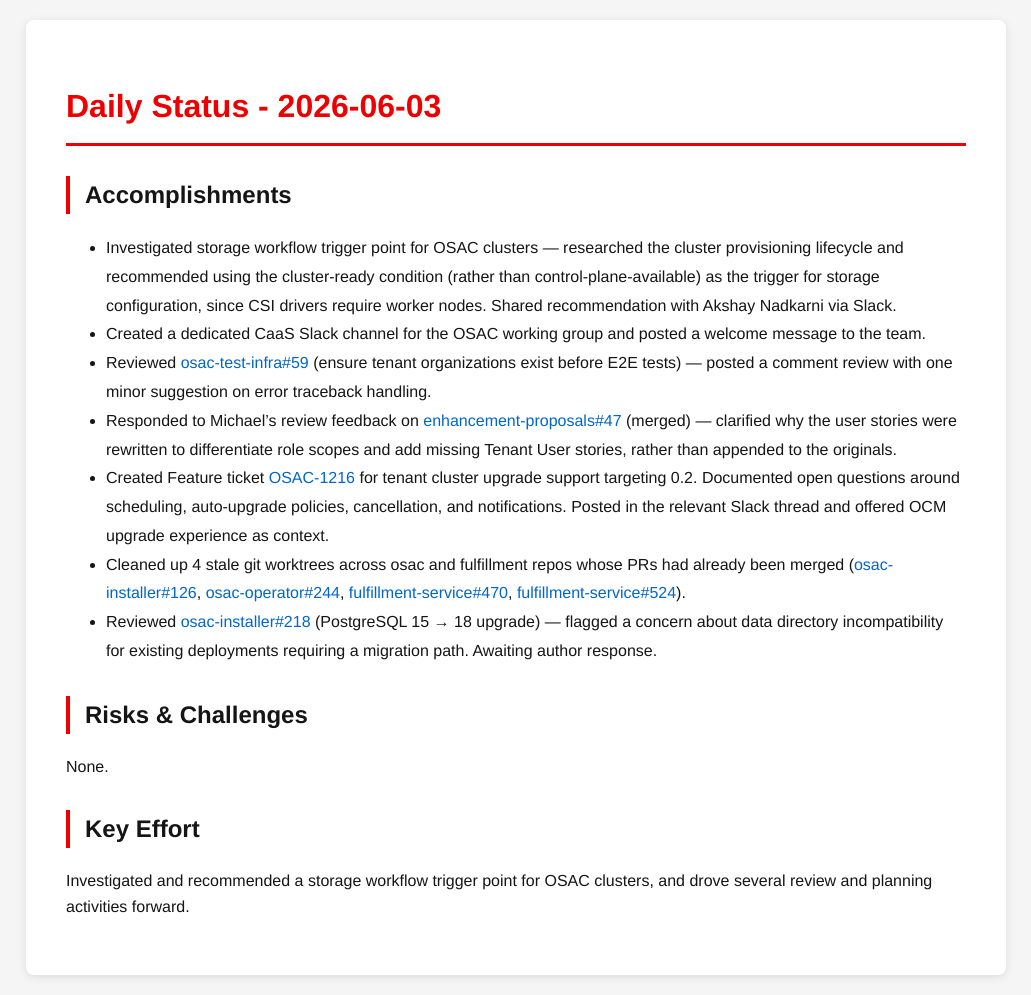
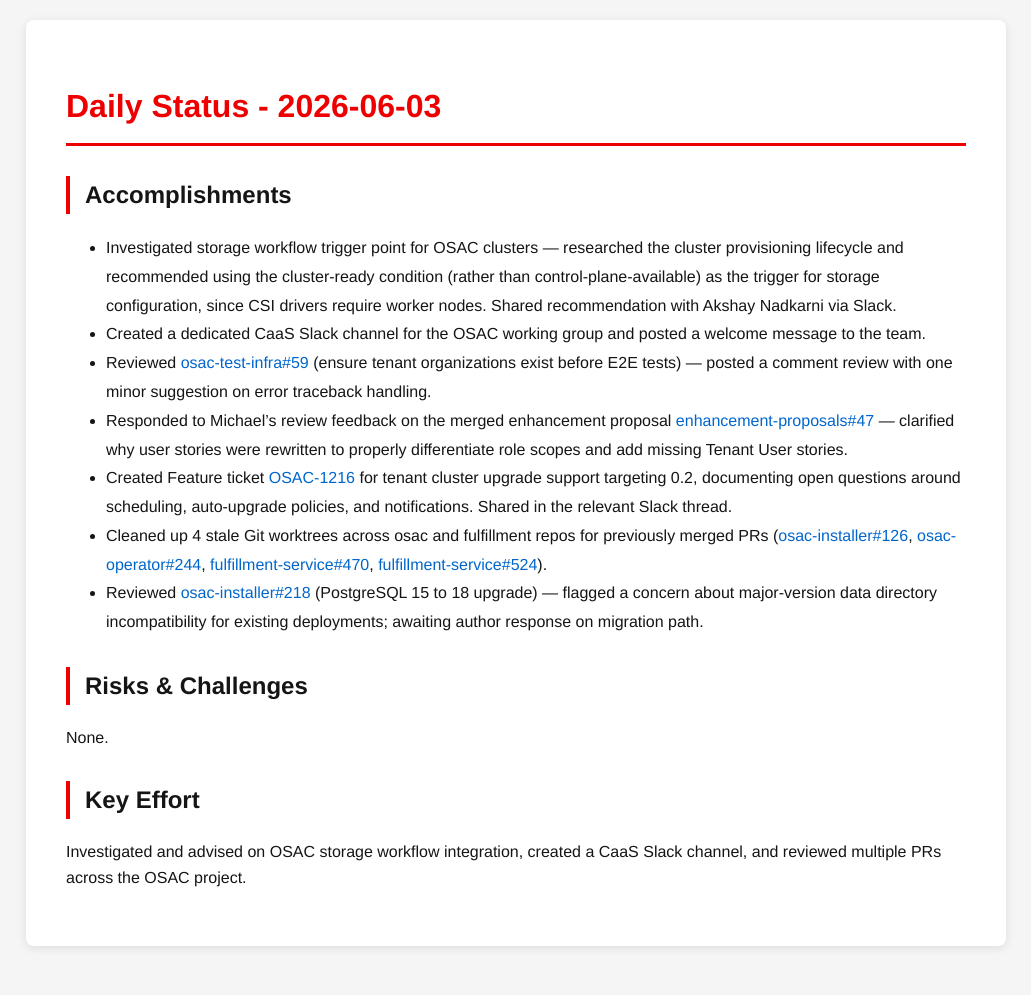
Before and after one commit to tzvatot/daily-status, a Jekyll site: the page built from 2026-06-03.md, in a window 1280 px wide. Shown: the whole page, without its empty margins (124-1155 px from the left). Built offline with Jekyll 4.4.1, drawn with Linux system fonts in a browser that asks for light colours; after the commit the page ends 966 px from its top, so only the background shows below that.

Commit message:
Daily status update - 2026-06-03

```diff
--- a/2026-06-03.md
+++ b/2026-06-03.md
@@ -10,13 +10,13 @@
 - Investigated storage workflow trigger point for OSAC clusters — researched the cluster provisioning lifecycle and recommended using the cluster-ready condition (rather than control-plane-available) as the trigger for storage configuration, since CSI drivers require worker nodes. Shared recommendation with Akshay Nadkarni via Slack.
 - Created a dedicated CaaS Slack channel for the OSAC working group and posted a welcome message to the team.
 - Reviewed [osac-test-infra#59](https://github.com/osac-project/osac-test-infra/pull/59) (ensure tenant organizations exist before E2E tests) — posted a comment review with one minor suggestion on error traceback handling.
-- Responded to Michael's review feedback on [enhancement-proposals#47](https://github.com/osac-project/enhancement-proposals/pull/47) (merged) — clarified why the user stories were rewritten to differentiate role scopes and add missing Tenant User stories, rather than appended to the originals.
-- Created Feature ticket [OSAC-1216](https://redhat.atlassian.net/browse/OSAC-1216) for tenant cluster upgrade support targeting 0.2. Documented open questions around scheduling, auto-upgrade policies, cancellation, and notifications. Posted in the relevant Slack thread and offered OCM upgrade experience as context.
-- Cleaned up 4 stale git worktrees across osac and fulfillment repos whose PRs had already been merged ([osac-installer#126](https://github.com/osac-project/osac-installer/pull/126), [osac-operator#244](https://github.com/osac-project/osac-operator/pull/244), [fulfillment-service#470](https://github.com/osac-project/fulfillment-service/pull/470), [fulfillment-service#524](https://github.com/osac-project/fulfillment-service/pull/524)).
-- Reviewed [osac-installer#218](https://github.com/osac-project/osac-installer/pull/218) (PostgreSQL 15 → 18 upgrade) — flagged a concern about data directory incompatibility for existing deployments requiring a migration path. Awaiting author response.
+- Responded to Michael's review feedback on the merged enhancement proposal [enhancement-proposals#47](https://github.com/osac-project/enhancement-proposals/pull/47) — clarified why user stories were rewritten to properly differentiate role scopes and add missing Tenant User stories.
+- Created Feature ticket [OSAC-1216](https://redhat.atlassian.net/browse/OSAC-1216) for tenant cluster upgrade support targeting 0.2, documenting open questions around scheduling, auto-upgrade policies, and notifications. Shared in the relevant Slack thread.
+- Cleaned up 4 stale Git worktrees across osac and fulfillment repos for previously merged PRs ([osac-installer#126](https://github.com/osac-project/osac-installer/pull/126), [osac-operator#244](https://github.com/osac-project/osac-operator/pull/244), [fulfillment-service#470](https://github.com/osac-project/fulfillment-service/pull/470), [fulfillment-service#524](https://github.com/osac-project/fulfillment-service/pull/524)).
+- Reviewed [osac-installer#218](https://github.com/osac-project/osac-installer/pull/218) (PostgreSQL 15 to 18 upgrade) — flagged a concern about major-version data directory incompatibility for existing deployments; awaiting author response on migration path.
 
 ## Risks & Challenges
 None.
 
 ## Key Effort
-Investigated and recommended a storage workflow trigger point for OSAC clusters, and drove several review and planning activities forward.
+Investigated and advised on OSAC storage workflow integration, created a CaaS Slack channel, and reviewed multiple PRs across the OSAC project.
```
